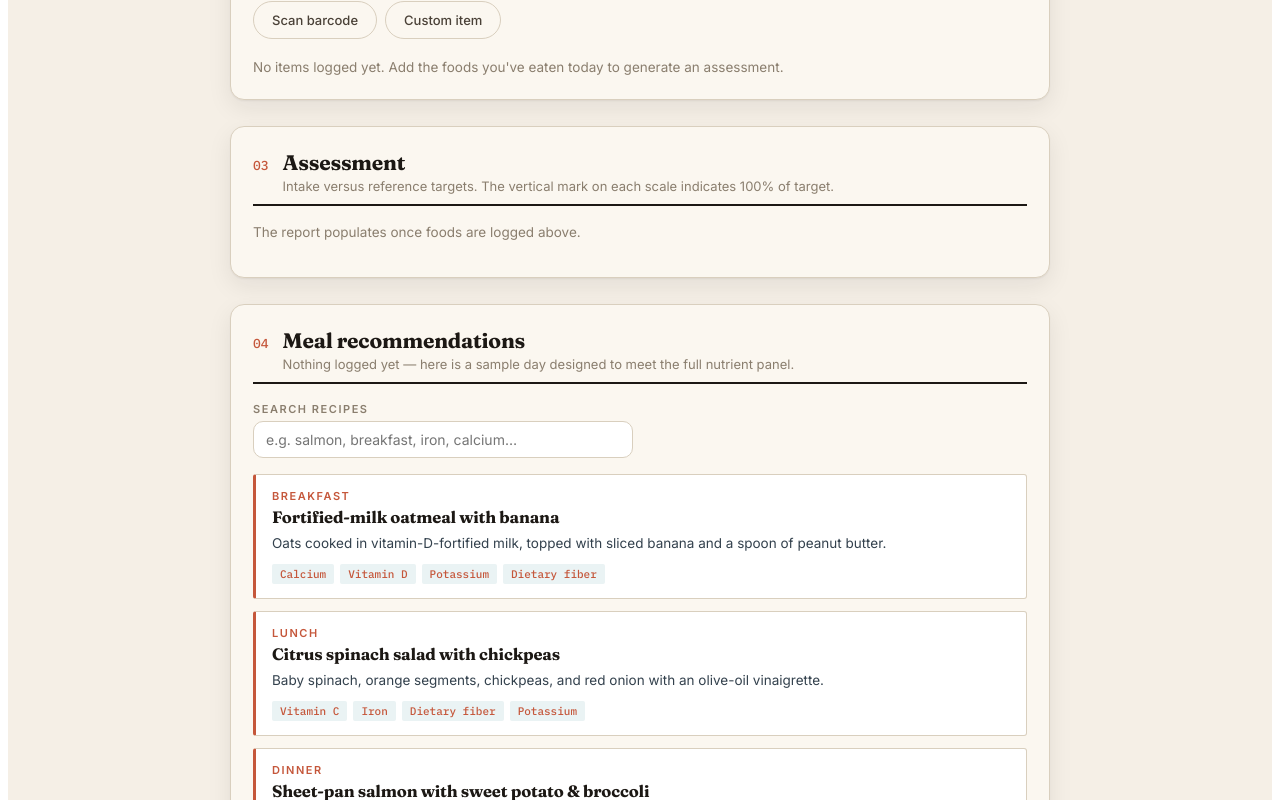
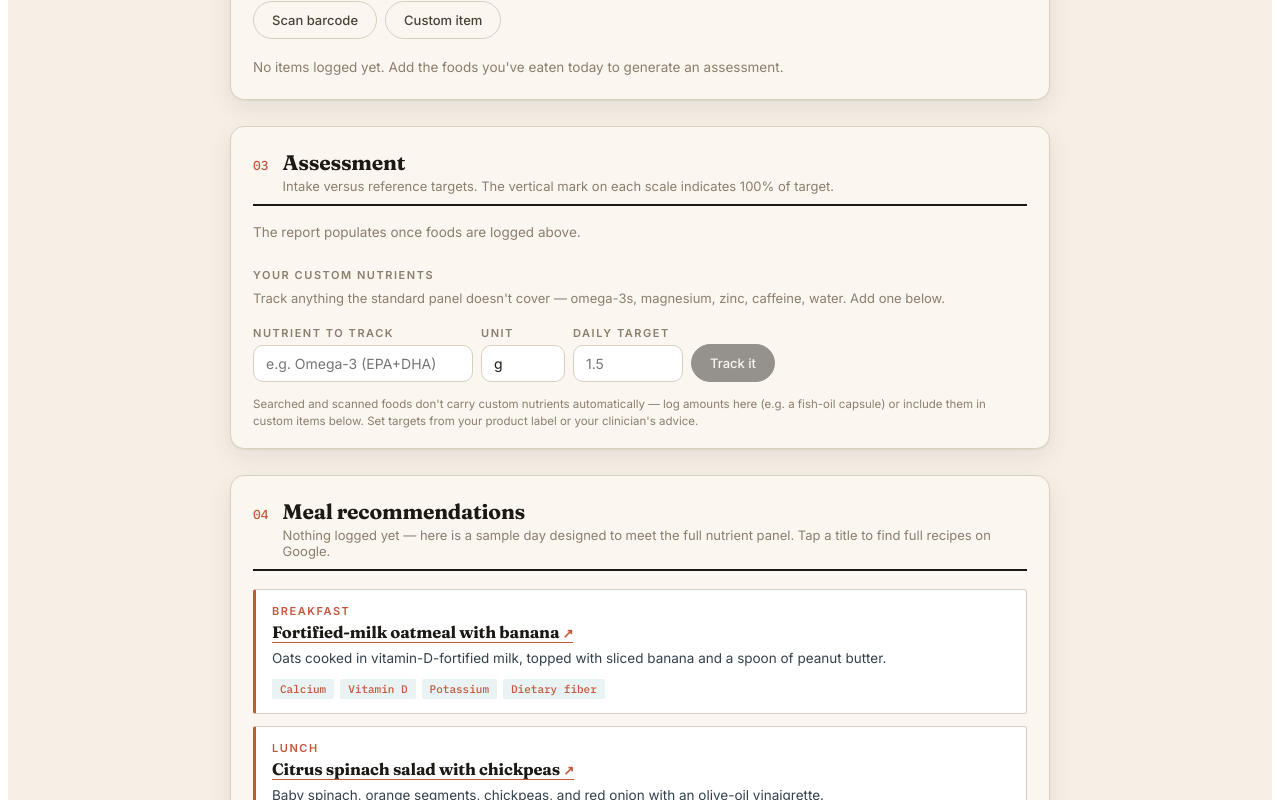
Before and after one commit to TKB789/nutrients, a React (Vite) app: page / in a window 1280 px wide. Shown: the part 820-1620 px from the top of the page. Built offline with nearby package versions, Linux system fonts and the light colour scheme.

Commit message:
Add files via upload

```diff
--- a/src/App.jsx
+++ b/src/App.jsx
@@ -380,6 +380,7 @@ const RKEY = "nutrition-recipes-v1";
 const PKEY = "nutrition-profile-v1";
 const UKEY = "nutrition-users-v1";
 const BKEY = "nutrition-barcodes-v1";
+const CKEY = "nutrition-custom-nutrients-v1";
 
 // Namespace stored data per person so several people can log on one device.
 // "Me" is the default, unnamed profile. Keys must not contain whitespace.
@@ -556,7 +557,13 @@ function RecipeCard({ recipe, deficits }) {
   return (
     <div style={{ border: `1px solid ${C.rule}`, borderLeft: `3px solid ${C.accent}`, borderRadius: 3, padding: "14px 16px", background: "#fff" }}>
       <div className="na-eyebrow" style={{ color: C.accent, marginBottom: 4 }}>{recipe.meal}</div>
-      <h3 className="na-serif" style={{ margin: "0 0 6px", fontSize: 16.5, fontWeight: 700 }}>{recipe.name}</h3>
+      <h3 className="na-serif" style={{ margin: "0 0 6px", fontSize: 16.5, fontWeight: 700 }}>
+        <a href={`https://www.google.com/search?q=${encodeURIComponent(recipe.name + " recipe")}`}
+          target="_blank" rel="noopener"
+          style={{ color: "inherit", textDecoration: "none", borderBottom: `1.5px solid ${C.accent}` }}>
+          {recipe.name} <span aria-hidden style={{ color: C.accent, fontSize: 13 }}>↗</span>
+        </a>
+      </h3>
       <p style={{ margin: "0 0 10px", fontSize: 13.5, lineHeight: 1.55, color: "#33414D" }}>{recipe.desc}</p>
       <div style={{ display: "flex", gap: 6, flexWrap: "wrap" }}>
         {helps.map(k => (
@@ -1142,11 +1149,12 @@ export default function NutritionAssessment() {
   const [showScanner, setShowScanner] = useState(false);
   const [scanStatus, setScanStatus] = useState("");
   const [bonusMsg, setBonusMsg] = useState("");
-  const [recSearch, setRecSearch] = useState("");
   const [custom, setCustom] = useState({ name: "", kcal: "", protein: "", carb: "", fat: "", fiber: "", sodium: "" });
   const [history, setHistory] = useState({});
   const [recipes, setRecipes] = useState({});
   const [barcodes, setBarcodes] = useState({});
+  const [customNutrients, setCustomNutrients] = useState({});
+  const [newNutrient, setNewNutrient] = useState({ name: "", unit: "g", target: "" });
   const [saveMsg, setSaveMsg] = useState("");
   const [users, setUsers] = useState(["Me"]);
   const [currentUser, setCurrentUser] = useState("Me");
@@ -1171,15 +1179,17 @@ export default function NutritionAssessment() {
   useEffect(() => {
     hydrated.current = false;
     (async () => {
-      const [h, r, p, b] = await Promise.all([
+      const [h, r, p, b, c] = await Promise.all([
         loadStore(userKey(HKEY, currentUser)),
         loadStore(userKey(RKEY, currentUser)),
         loadStore(userKey(PKEY, currentUser)),
         loadStore(userKey(BKEY, currentUser)),
+        loadStore(userKey(CKEY, currentUser)),
       ]);
       setHistory(h || {});
       setRecipes(r || {});
       setBarcodes(b || {});
+      setCustomNutrients(c || {});
       setProfile(p && p.activity ? p : { age: "", sex: "", weight: "", weightUnit: "lb", height: "", heightUnit: "in", activity: "light" });
       const today = (h || {})[todayKey()];
       setLog(today && Array.isArray(today.items)
@@ -1258,9 +1268,14 @@ export default function NutritionAssessment() {
 
   const totals = useMemo(() => {
     const t = { ...ZERO };
-    for (const item of log) for (const k of KEYS) t[k] += (item.food[k] || 0) * item.qty;
+    const cids = Object.keys(customNutrients);
+    for (const id of cids) t[id] = 0;
+    for (const item of log) {
+      for (const k of KEYS) t[k] += (item.food[k] || 0) * item.qty;
+      for (const id of cids) t[id] += (item.food[id] || 0) * item.qty;
+    }
     return t;
-  }, [log]);
+  }, [log, customNutrients]);
 
   const pctOf = (k) => {
     const target = k === "sodium" ? targets.sodiumLimit : targets[k];
@@ -1268,17 +1283,6 @@ export default function NutritionAssessment() {
   };
 
   const deficits = useMemo(() => TRACKED.filter(k => pctOf(k) < 80), [totals, targets]); // eslint-disable-line
-
-  const recipeResults = useMemo(() => {
-    const q = recSearch.trim().toLowerCase();
-    if (!q) return null;
-    return RECIPES.filter(r =>
-      r.name.toLowerCase().includes(q) ||
-      r.desc.toLowerCase().includes(q) ||
-      r.meal.toLowerCase().includes(q) ||
-      r.richIn.some(k => LABELS[k].toLowerCase().includes(q))
-    );
-  }, [recSearch]);
 
   const recommendations = useMemo(() => {
     if (log.length === 0) return { mode: "plan", recipes: SAMPLE_DAY };
@@ -1356,6 +1360,31 @@ export default function NutritionAssessment() {
     }
   };
 
+  const addCustomNutrient = async () => {
+    const name = newNutrient.name.trim();
+    const target = Number(newNutrient.target);
+    if (!name || !(target > 0)) return;
+    const id = "cn_" + name.toLowerCase().replace(/[^a-z0-9]+/g, "_");
+    const next = { ...customNutrients, [id]: { id, name, unit: newNutrient.unit.trim() || "g", target } };
+    setCustomNutrients(next);
+    await saveStore(userKey(CKEY, currentUser), next);
+    setNewNutrient({ name: "", unit: "g", target: "" });
+  };
+
+  const deleteCustomNutrient = async (id) => {
+    const next = { ...customNutrients };
+    delete next[id];
+    setCustomNutrients(next);
+    await saveStore(userKey(CKEY, currentUser), next);
+  };
+
+  const quickLogCustom = (cn, amount) => {
+    const v = Number(amount);
+    if (!(v > 0)) return;
+    const food = { ...ZERO, name: `${cn.name} (manual entry)`, serving: `1 ${cn.unit}`, [cn.id]: 1 };
+    setLog(l => [...l, { food, qty: v, label: `${v} ${cn.unit}`, id: Date.now() }]);
+  };
+
   const deleteBarcode = async (code) => {
     const next = { ...barcodes };
     delete next[code];
@@ -1367,6 +1396,7 @@ export default function NutritionAssessment() {
     if (!custom.name) return;
     const food = { ...ZERO, name: custom.name, serving: "1 serving" };
     for (const k of ["kcal", "protein", "carb", "fat", "fiber", "sodium"]) food[k] = Number(custom[k]) || 0;
+    for (const id of Object.keys(customNutrients)) { const v = Number(custom[id]); if (v > 0) food[id] = v; }
     setLog(l => [...l, { food, qty: 1, id: Date.now() }]);
     setCustom({ name: "", kcal: "", protein: "", carb: "", fat: "", fiber: "", sodium: "" });
     setShowCustom(false);
@@ -1721,6 +1751,12 @@ export default function NutritionAssessment() {
                       <input className="na-input" type="number" min="0" value={custom[k]} onChange={e => setCustom(c => ({ ...c, [k]: e.target.value }))} />
                     </Field>
                   ))}
+                  {Object.values(customNutrients).map(cn => (
+                    <Field key={cn.id} label={`${cn.name} ${cn.unit}`}>
+                      <input className="na-input" type="number" min="0" step="any" value={custom[cn.id] || ""}
+                        onChange={e => setCustom(c => ({ ...c, [cn.id]: e.target.value }))} />
+                    </Field>
+                  ))}
                   <div style={{ alignSelf: "end" }}><button className="na-btn" onClick={addCustom}>Add item</button></div>
                 </div>
               )}
@@ -1839,39 +1875,78 @@ export default function NutritionAssessment() {
                   </p>
                 </>
               )}
+
+              {/* ---------- Custom tracked nutrients ---------- */}
+              <div className="na-eyebrow" style={{ margin: "14px 0 2px" }}>Your custom nutrients</div>
+              {Object.keys(customNutrients).length === 0 && (
+                <p style={{ fontSize: 13, color: C.faint, margin: "8px 0 10px" }}>
+                  Track anything the standard panel doesn't cover — omega-3s, magnesium,
+                  zinc, caffeine, water. Add one below.
+                </p>
+              )}
+              {Object.values(customNutrients).map(cn => (
+                <div key={cn.id}>
+                  <Gauge label={cn.name} value={totals[cn.id] || 0} target={cn.target} unit={cn.unit} dp={1} />
+                  <div style={{ display: "flex", gap: 8, alignItems: "center", flexWrap: "wrap", padding: "8px 0 4px" }}>
+                    <input className="na-input" type="number" min="0" step="any" defaultValue=""
+                      placeholder={`Amount (${cn.unit})`} style={{ width: 130, padding: "6px 10px", fontSize: 13 }}
+                      id={`cnq-${cn.id}`} aria-label={`Amount of ${cn.name} to log`} />
+                    <button className="na-btn" style={{ padding: "7px 14px", fontSize: 12.5 }}
+                      onClick={() => {
+                        const el = document.getElementById(`cnq-${cn.id}`);
+                        quickLogCustom(cn, el && el.value);
+                        if (el) el.value = "";
+                      }}>
+                      Log amount
+                    </button>
+                    <button className="na-btn na-btn-quiet" style={{ padding: "7px 14px", fontSize: 12.5, color: C.high }}
+                      onClick={() => deleteCustomNutrient(cn.id)}>
+                      Stop tracking
+                    </button>
+                  </div>
+                </div>
+              ))}
+              <div style={{ display: "flex", gap: 8, flexWrap: "wrap", alignItems: "flex-end", padding: "10px 0 14px" }}>
+                <div style={{ flex: "1 1 150px", maxWidth: 220 }}>
+                  <Field label="Nutrient to track">
+                    <input className="na-input" value={newNutrient.name}
+                      onChange={e => setNewNutrient(n => ({ ...n, name: e.target.value }))}
+                      placeholder="e.g. Omega-3 (EPA+DHA)" />
+                  </Field>
+                </div>
+                <div style={{ width: 84 }}>
+                  <Field label="Unit">
+                    <input className="na-input" value={newNutrient.unit}
+                      onChange={e => setNewNutrient(n => ({ ...n, unit: e.target.value }))} placeholder="g" />
+                  </Field>
+                </div>
+                <div style={{ width: 110 }}>
+                  <Field label="Daily target">
+                    <input className="na-input" type="number" min="0" step="any" value={newNutrient.target}
+                      onChange={e => setNewNutrient(n => ({ ...n, target: e.target.value }))} placeholder="1.5" />
+                  </Field>
+                </div>
+                <button className="na-btn" onClick={addCustomNutrient}
+                  disabled={!newNutrient.name.trim() || !(Number(newNutrient.target) > 0)}
+                  style={{ opacity: newNutrient.name.trim() && Number(newNutrient.target) > 0 ? 1 : 0.45 }}>
+                  Track it
+                </button>
+              </div>
+              <p style={{ fontSize: 11.5, color: C.faint, margin: "0 0 8px", lineHeight: 1.5 }}>
+                Searched and scanned foods don't carry custom nutrients automatically —
+                log amounts here (e.g. a fish-oil capsule) or include them in custom items below.
+                Set targets from your product label or your clinician's advice.
+              </p>
             </section>
 
             {/* ---------- 04 Recommendations ---------- */}
             <section className="na-panel" style={{ padding: "22px 22px 24px" }}>
               <SectionHead num="04" title="Meal recommendations"
-                sub={recipeResults
-                  ? "Searching all recommended recipes by name, ingredient, meal, or nutrient."
-                  : recommendations.mode === "plan"
-                    ? "Nothing logged yet — here is a sample day designed to meet the full nutrient panel."
-                    : recommendations.mode === "met"
-                      ? "All tracked nutrients are at or near target."
-                      : "Meals selected to close today's remaining gaps."} />
-
-              <div style={{ marginBottom: 16, maxWidth: 380 }}>
-                <Field label="Search recipes">
-                  <input className="na-input" type="search" value={recSearch}
-                    onChange={e => setRecSearch(e.target.value)}
-                    placeholder="e.g. salmon, breakfast, iron, calcium…" />
-                </Field>
-              </div>
-
-              {recipeResults ? (
-                recipeResults.length === 0 ? (
-                  <p style={{ margin: 0, fontSize: 13.5, color: C.faint }}>
-                    No recipes match "{recSearch}". Try a nutrient like "iron" or a meal like "breakfast".
-                  </p>
-                ) : (
-                  <div style={{ display: "grid", gap: 12 }}>
-                    {recipeResults.map(r => <RecipeCard key={r.name} recipe={r} deficits={null} />)}
-                  </div>
-                )
-              ) : (
-                <>
+                sub={recommendations.mode === "plan"
+                  ? "Nothing logged yet — here is a sample day designed to meet the full nutrient panel. Tap a title to find full recipes on Google."
+                  : recommendations.mode === "met"
+                    ? "All tracked nutrients are at or near target."
+                    : "Meals selected to close today's remaining gaps. Tap a title to find full recipes on Google."} />
 
               {recommendations.mode === "catchup" && (
                 <p style={{ marginTop: 0, fontSize: 13.5 }}>
@@ -1893,8 +1968,6 @@ export default function NutritionAssessment() {
                   ))}
                 </div>
               )}
-                </>
-              )}
             </section>
           </>
         )}
```
